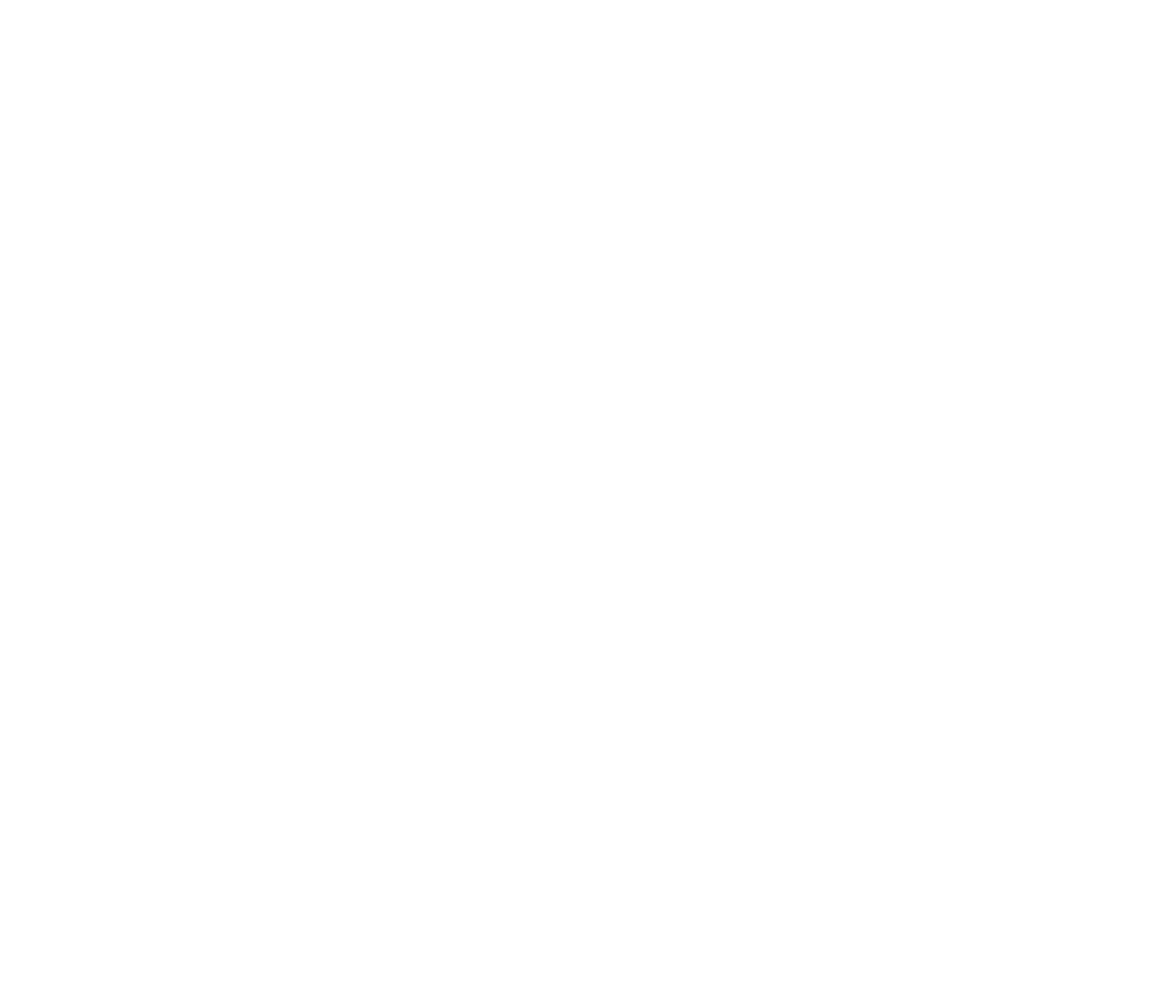
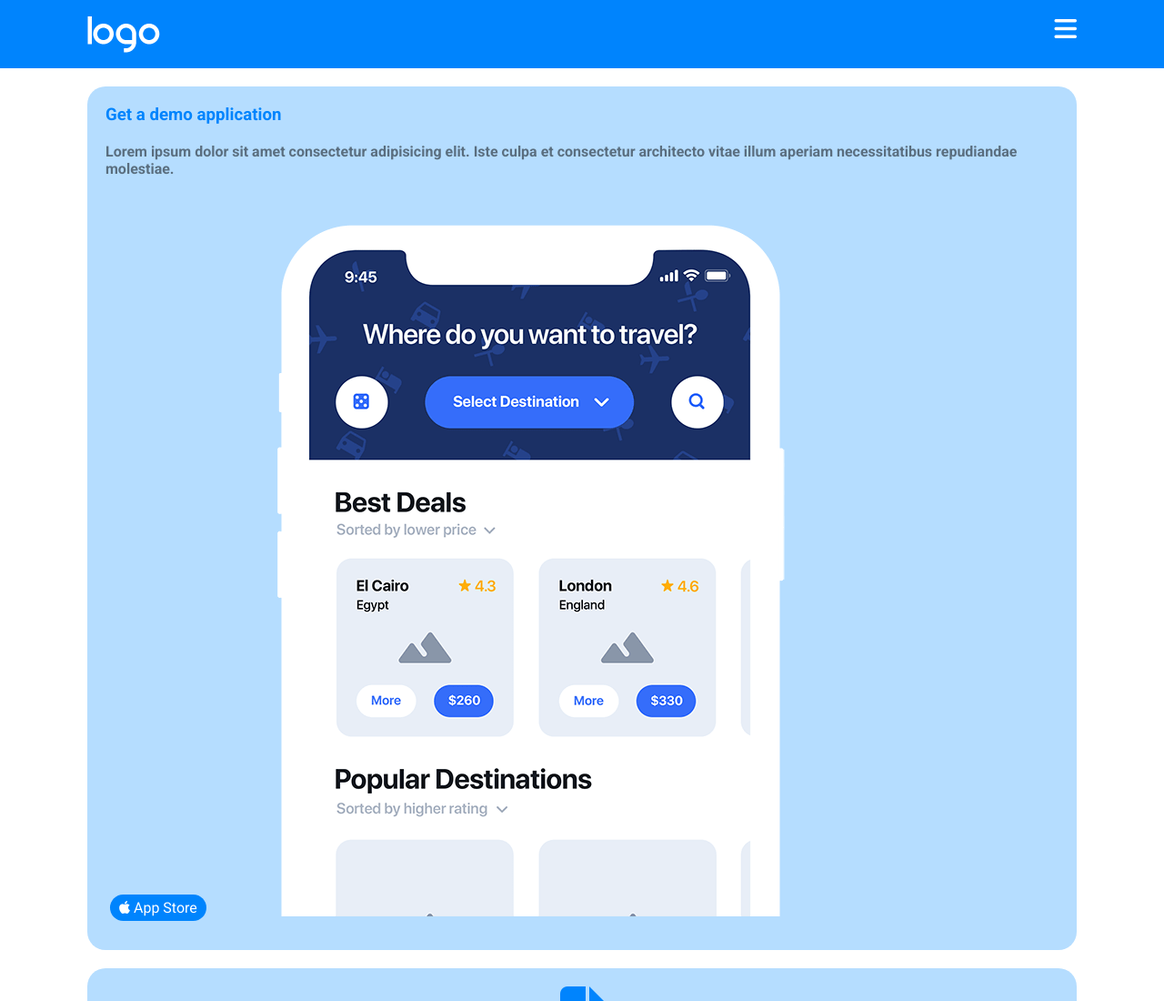
Before and after one commit to MatTheoo89/htmlcss-responsive-layout, a plain HTML site: page index.html in a window 1280 px wide. Shown: the top 1100 px of the page at 91% size. Before the commit the page ends 800 px from the top, so only its background shows below. Drawn offline with Linux system fonts and the light colour scheme.

Commit message:
[add] 1 section

```diff
--- a/assets/css/style.css
+++ b/assets/css/style.css
@@ -5,7 +5,7 @@
 }
 
 body{
-    margin: 20px;
+    font-family: 'Roboto', sans-serif;
 }
 
 a{
@@ -14,6 +14,10 @@ a{
 
 ul, li{
     list-style: none;
+}
+
+img{
+    max-width: 100%;
 }
 
 
@@ -38,18 +42,7 @@ ul, li{
 /*  COMPONENTS  */
 
 .main-container{
-    width: 90%;
-    max-width: 1200px;
-    margin: 0 auto;
-}
-.small-container{
-    width: 80%;
-    max-width: 1100px;
-    margin: 0 auto;
-}
-.big-container{
-    width: 95%;
-    max-width: 1400px;
+    width: 85%;
     margin: 0 auto;
 }
 
@@ -64,45 +57,103 @@ ul, li{
     flex-wrap: wrap;
 }
 
+.card{
+    border-radius: 20px;
+    padding: 20px 15px;
+    padding-bottom: 20px;
+    margin-bottom: 20px;
+    text-align: center;
+}
+
 
 /*  BUTTON  */
 
 .btn{
     border: none;
     padding: 5px 10px;
-    text-align: center;
     text-decoration: none;
     display: inline-block;
     margin: 10px 5px;
     cursor: pointer;
+    border-radius: 50px;
 }
 
-.btn.big{
-    padding: 10px 25px;
+/*  HEADER  */
+
+header{
+    background-color: #0084FD;
+    height: 75px;
+    width: 100%;
 }
-
-.btn.empty{
-    border: 2px solid coral;
-    background-color: transparent;
-}
-
-
-/*  HEADER  */
 
 /*  /HEADER  */
 
 
 /*  NAVBAR  */
+nav{
+    justify-content: space-between;
+}
 
+nav i{
+    color: #fff;
+    font-size: 1.75rem;
+}
 /*  /NAVBAR  */
 
 
-/*  JUMBOTRON  */
+/*  MAIN  */
 
-/*  /JUMBOTRON  */
+section .row{
+    padding-top: 20px;
+    padding-bottom: 40px;
+    margin: 0 auto;
+}
 
+section .row .card{
+    background-color: #B5DDFF;
+    width: 100%;
+}
 
-/*  MAIN  */
+section .row .card.a-left{
+    text-align: left;
+    padding-left: 20px;
+    padding-bottom: 0;
+}
+
+section .row .card .btn{
+    background-color: #0084FD;
+    margin-bottom: 2rem;
+}
+
+section .row .card .btn i,
+section .row .card .btn span{
+    color: #fff;
+}
+
+section .row .card .btn i{
+    font-size: 1rem;
+    margin: 0;
+}
+
+section .row .card i,
+section .row .card h3{
+    color: #0084FD;
+    margin-bottom: 20px;
+}
+
+section .row .card i{
+    font-size: 4rem;
+}
+
+section .row .card p{
+    color: #5A6E7F;
+    font-weight: 600;
+    margin-bottom: 2rem;
+}
+
+section .row .card.a-left img{
+    margin-bottom: -4px;
+}
 
 /*  /MAIN  */
 
--- a/index.html
+++ b/index.html
@@ -5,35 +5,69 @@
     <meta http-equiv="X-UA-Compatible" content="IE=edge">
     <meta name="viewport" content="width=device-width, initial-scale=1.0">
     <link rel='stylesheet' href='https://cdnjs.cloudflare.com/ajax/libs/font-awesome/6.2.0/css/all.min.css' integrity='sha512-xh6O/CkQoPOWDdYTDqeRdPCVd1SpvCA9XXcUnZS2FmJNp1coAFzvtCN9BmamE+4aHK8yyUHUSCcJHgXloTyT2A==' crossorigin='anonymous'/>
+    <link rel="preconnect" href="https://fonts.googleapis.com">
+    <link rel="preconnect" href="https://fonts.gstatic.com" crossorigin>
+    <link href="https://fonts.googleapis.com/css2?family=Roboto:ital,wght@0,100;0,300;0,400;0,500;0,700;0,900;1,100;1,300;1,400;1,500;1,700;1,900&display=swap" rel="stylesheet">
     <link rel="stylesheet" href="assets/css/style.css">
-    <title>XXXXXXXXXXXXXXXX</title>
+    <title>Responsive Layout</title>
 </head>
 <body>
 
 <!-- HEADER -->
 
-    <header>
+    <header class="d-flex f-center">
 
-        <nav>
-
+        <nav class="main-container d-flex">
+            <img src="assets/img/logo.png" alt="logo" class="logo">
+            <i class="fa-sharp fa-solid fa-bars"></i>
         </nav>
 
     </header>
 
 <!-- /HEADER -->
 
-<!-- JUMBOTRON -->
-
-    <div class="jumbotron">
-
-    </div>
-
-<!-- /JUMBOTRON -->
 
 <!-- MAIN -->
 
     <main>
+         <!-- 5 ROW -->
+         <!-- row1
+            -Card 1 (h3 - p - a_btn - img)
+        - Card (icon - h3 - p) -->
 
+        <section class="main-container">
+            <div class="row d-flex f-wrap">
+                <div class="card a-left">
+                    <h3>Get a demo application</h3>
+                    <p>Lorem ipsum dolor sit amet consectetur adipisicing elit. Iste culpa et consectetur architecto vitae illum aperiam necessitatibus repudiandae molestiae.</p>
+                    <a href="#" class="btn">
+                        <i class="fa-brands fa-apple"></i>
+                        <span>App Store</span>
+                    </a>
+                    <img src="assets/img/phone.png" alt="phone">
+                </div>
+                <div class="card">
+                    <i class="fa-solid fa-file-code"></i>
+                    <h3>Clean Code</h3>
+                    <p>Lorem ipsum, dolor sit amet consectetur adipisicing elit. Corporis eligendi non ad blanditiis in perspiciatis aliquid ullam impedit quas?</p>
+                </div>
+                <div class="card">
+                    <i class="fa-solid fa-compass-drafting"></i>
+                    <h3>Web Desing</h3>
+                    <p>Lorem ipsum, dolor sit amet consectetur adipisicing elit. Corporis eligendi non ad blanditiis in perspiciatis aliquid ullam impedit quas?</p>
+                </div>
+                <div class="card">
+                    <i class="fa-solid fa-laptop-code"></i>
+                    <h3>Developement</h3>
+                    <p>Lorem ipsum, dolor sit amet consectetur adipisicing elit. Corporis eligendi non ad blanditiis in perspiciatis aliquid ullam impedit quas?</p>
+                </div>
+                <div class="card">
+                    <i class="fa-solid fa-bullhorn"></i>
+                    <h3>Branding</h3>
+                    <p>Lorem ipsum, dolor sit amet consectetur adipisicing elit. Corporis eligendi non ad blanditiis in perspiciatis aliquid ullam impedit quas?</p>
+                </div>
+            </div>
+        </section>
     </main>
 
 <!-- /MAIN -->
```
